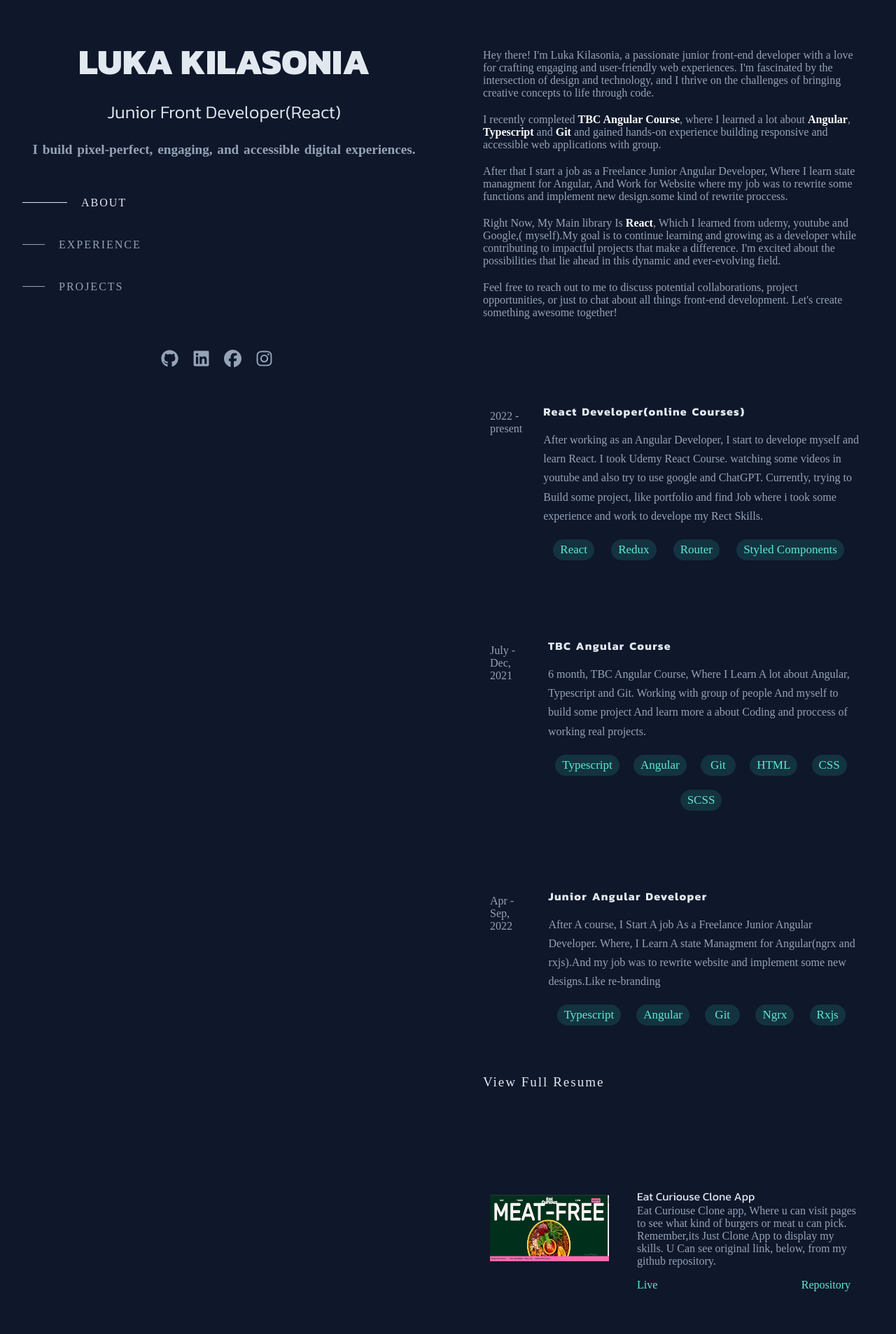
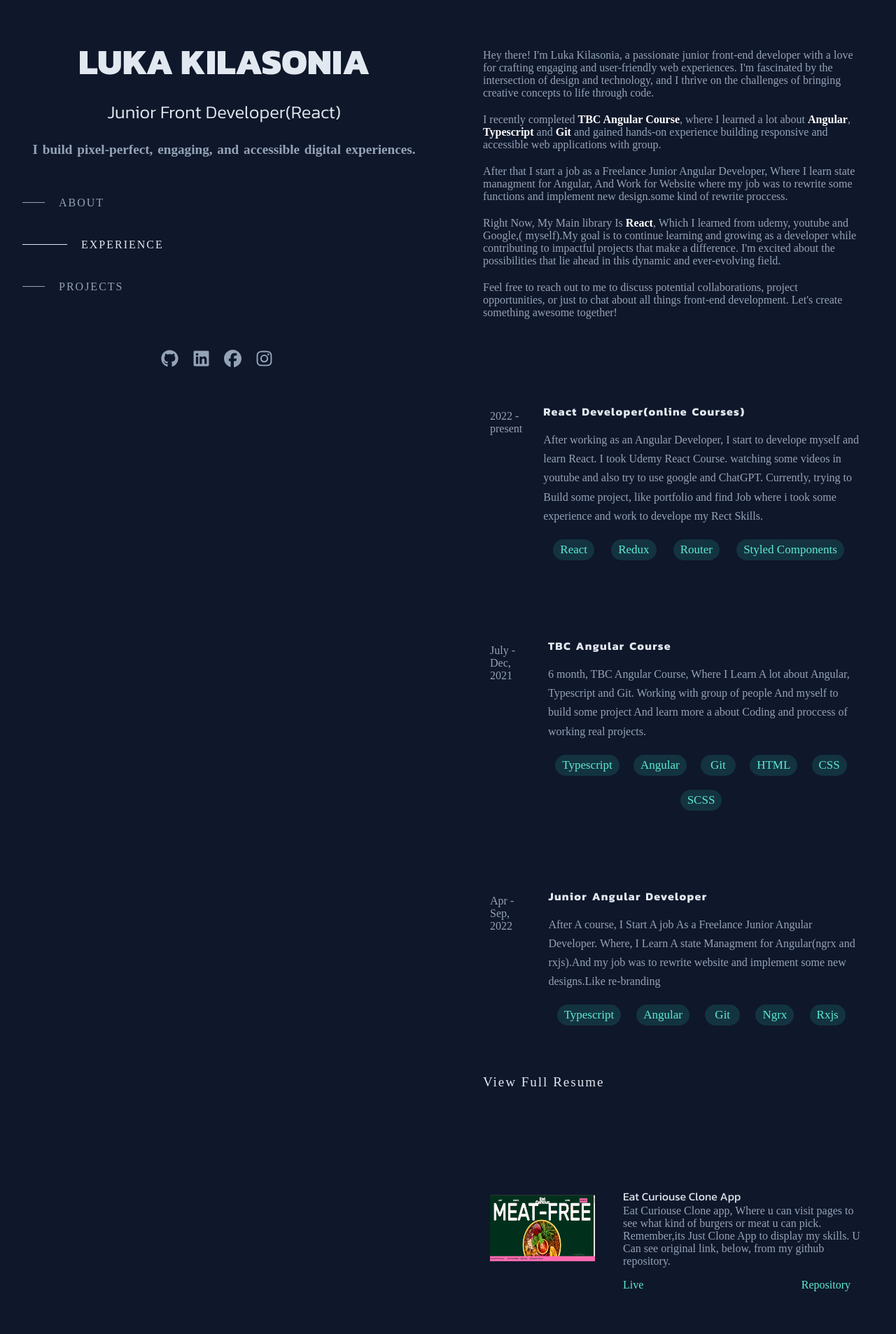
Before and after one commit to kila21/portfolio, a React (Vite) app: page / in a window 1280 px wide. Shown: the top 1907 px of the page at 70% size. Built offline with nearby package versions, Linux system fonts and the light colour scheme; a web font is replaced by a local one.

Commit message:
update active links while scrolling

```diff
--- a/src/components/Header/HeaderNav.tsx
+++ b/src/components/Header/HeaderNav.tsx
@@ -10,12 +10,41 @@ export const HeaderNav = () => {
     setScreen(window.innerWidth);
   };
 
+  const handleScroll = () => {
+    // make active nav link while scrolling
+
+    const scrollPosition = window.scrollY;
+
+    const aboutSection = document.getElementById("about")?.offsetTop;
+    const experienceSection = document.getElementById("experience")?.offsetTop;
+    const projectsSection = document.getElementById("projects")?.offsetTop;
+
+    if (
+      aboutSection &&
+      scrollPosition >= aboutSection &&
+      scrollPosition < experienceSection!
+    ) {
+      setActiveNum(0);
+    } else if (
+      experienceSection &&
+      scrollPosition >= experienceSection &&
+      scrollPosition < projectsSection!
+    ) {
+      setActiveNum(1);
+    } else if (projectsSection && scrollPosition >= projectsSection) {
+      setActiveNum(2);
+    }
+  };
+
   useEffect(() => {
     window.addEventListener("resize", checkScreenSize);
+
+    window.addEventListener("scroll", handleScroll);
 
     // Clean up the event listener when the component unmounts
     return () => {
       window.removeEventListener("resize", checkScreenSize);
+      window.removeEventListener("scroll", handleScroll);
     };
   }, []);
 
@@ -26,19 +55,19 @@ export const HeaderNav = () => {
           <HeaderNavItem
             href="about"
             title="about"
-            active={activeNum === 0 && true}
+            active={activeNum === 0}
             click={() => setActiveNum(0)}
           />
           <HeaderNavItem
             href="experience"
             title="experience"
-            active={activeNum === 1 && true}
+            active={activeNum === 1}
             click={() => setActiveNum(1)}
           />
           <HeaderNavItem
             href="projects"
             title="projects"
-            active={activeNum === 2 && true}
+            active={activeNum === 2}
             click={() => setActiveNum(2)}
           />
         </HeaderNavigation>
--- a/src/components/Header/HeaderNavItem.tsx
+++ b/src/components/Header/HeaderNavItem.tsx
@@ -35,7 +35,7 @@ const HeaderNavItemLink = styled.a<{ $active: boolean }>`
     background-color: ${(props) =>
       props.$active ? props.theme.colors.white : props.theme.colors.grey};
 
-    width: ${(props) => props.$active && "64px"};
+    width: ${(props) => (props.$active ? "64px" : "32px")};
   }
 
   & > span:nth-child(2) {
--- a/src/components/Projects/ProjectsItem.tsx
+++ b/src/components/Projects/ProjectsItem.tsx
@@ -45,9 +45,14 @@ const ProjectsItemStyled = styled.div`
 `;
 
 const ProjectsItemImage = styled.img`
-  min-width: 170px;
+  min-width: 150px;
   height: 95px;
   cursor: pointer;
+
+  @media (max-width: 700px) {
+    width: 180px;
+    min-height: 120px;
+  }
 
   @media (min-width: 1024px) {
     margin: 10px;
```
